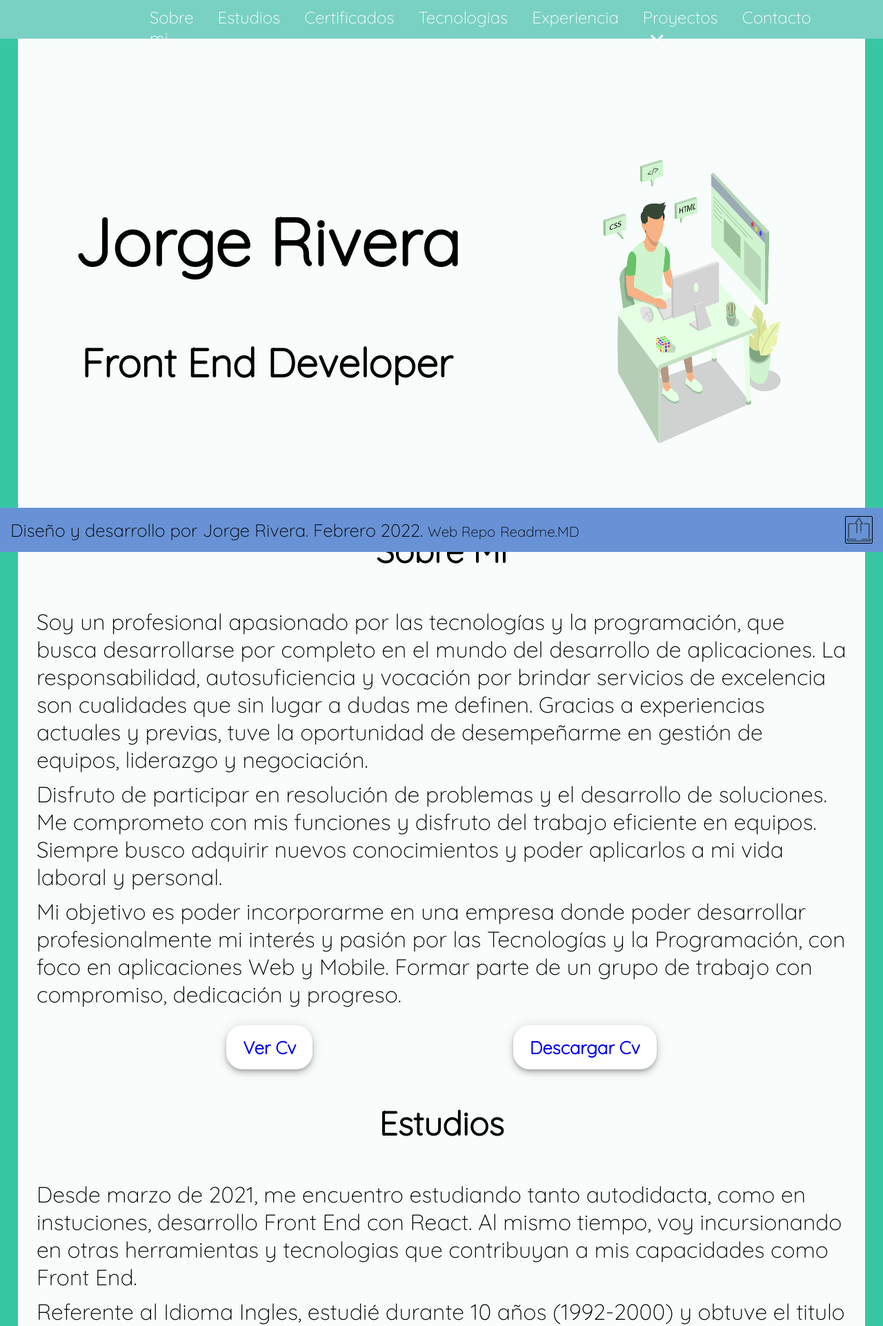
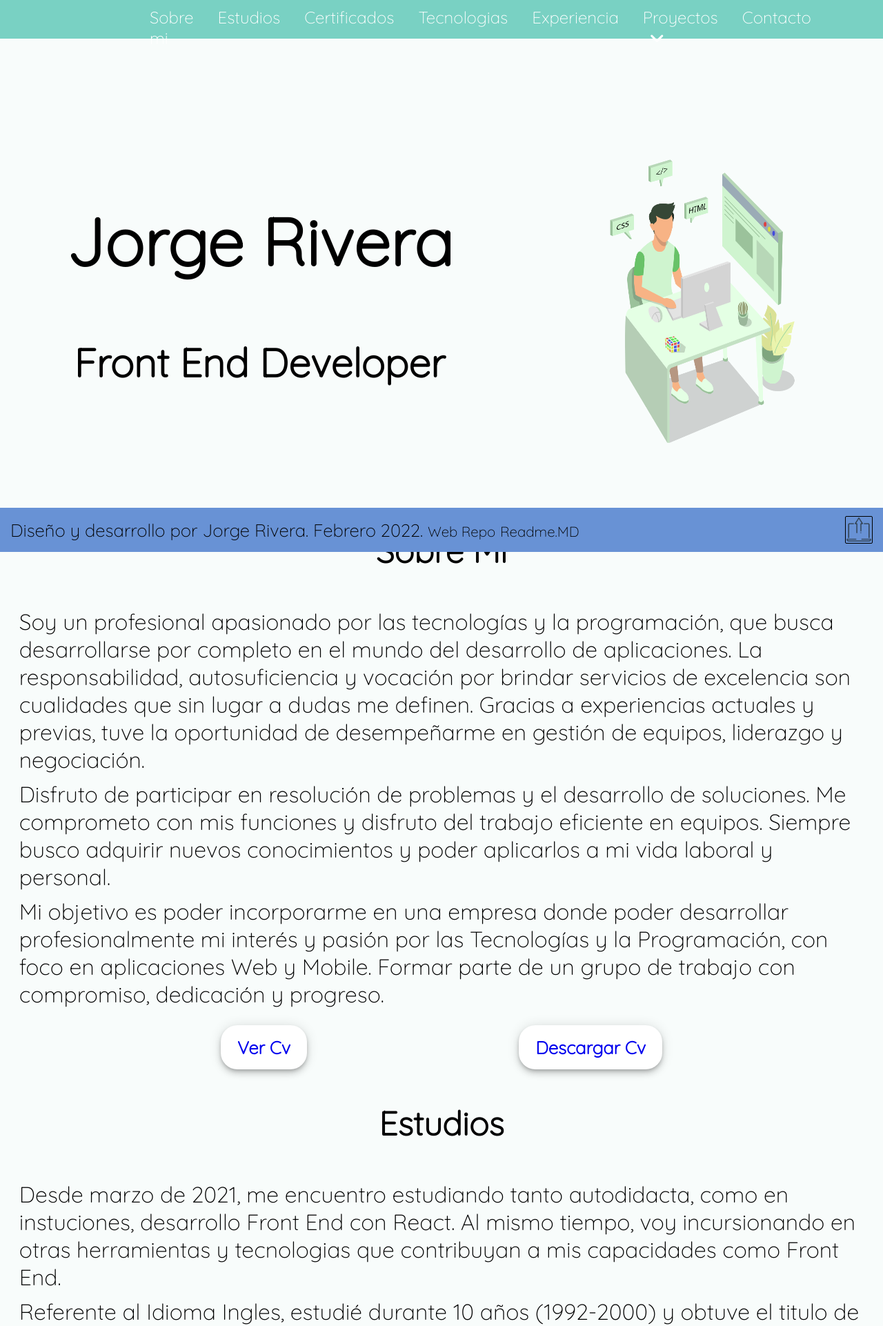
Before and after one commit to Yoryao/webPersonal, a PHP site: page / in a window 1280 px wide. Shown: the top 1922 px of the page at 69% size. Run offline with PHP 8.4, Linux system fonts and the light colour scheme; some libraries are stand-ins or nearby versions.

```diff
--- a/style.css
+++ b/style.css
@@ -18,7 +18,7 @@ body {
 
 #main {
   background: #f8fcfb;
-  width: 96%;
+  width: 100%;
   margin-left: auto;
   margin-right: auto;
 }
```
